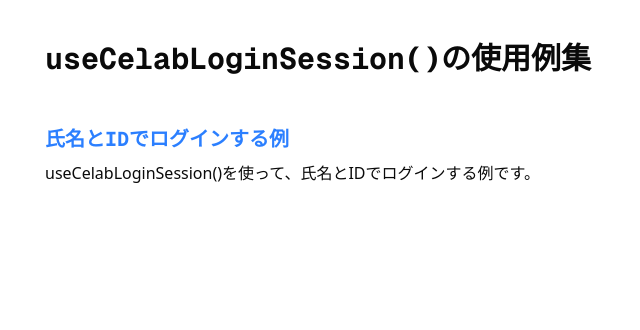
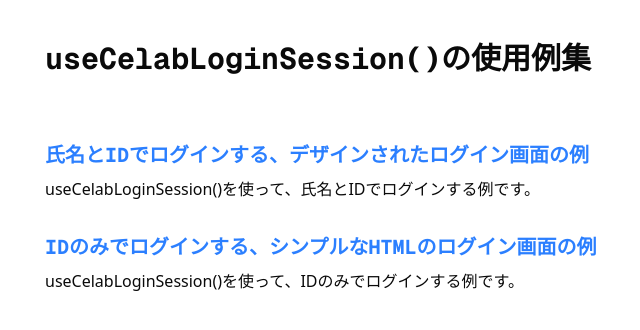
Before and after one commit to chell-uoxou/celab-react-user-session, a Next.js app: page / in a window 1280 px wide. Shown: the top 330 px of the page, without its empty margins (259-899 px from the left). Built offline with nearby package versions, Linux system fonts and the light colour scheme.

Commit message:
feat 新しい例を追加

```diff
--- a/src/app/examples/name_and_id/page.tsx
+++ b/src/app/examples/name_and_id/page.tsx
@@ -1,4 +1,4 @@
-import NameAndIDView from "@/features/examples/nameAndId/NameAndIDView";
+import NameAndIDView from "@/features/examples/nameAndID/NameAndIDView";
 
 export default function Page() {
   return <NameAndIDView />;
--- /dev/null
+++ b/src/app/examples/simple_only_id/page.tsx
@@ -0,0 +1,5 @@
+import SimpleOnlyIDView from "@/features/examples/simpleOnlyID/SimpleOnlyIDView";
+
+export default function Page() {
+  return <SimpleOnlyIDView />;
+}
--- a/src/app/page.tsx
+++ b/src/app/page.tsx
@@ -1,20 +1,25 @@
 "use client";
 
 import ExampleLink from "@/features/topPage/components/ExampleLink";
-import Link from "next/link";
 
 const LoginPage = () => {
   return (
-    <div className="flex flex-col gap-2 mx-auto max-w-2xl my-10">
+    <div className="flex flex-col gap-16 mx-auto max-w-2xl my-10">
       <h1 className="text-3xl font-bold">
         <span className="font-mono">useCelabLoginSession()</span>の使用例集
       </h1>
-      {/* <Link href={"/examples/name_and_id"}>氏名とIDでログインする例</Link> */}
-      <ExampleLink
-        href="/examples/name_and_id"
-        title="氏名とIDでログインする例"
-        description="useCelabLoginSession()を使って、氏名とIDでログインする例です。"
-      />
+      <div className="flex flex-col gap-8">
+        <ExampleLink
+          href="/examples/name_and_id"
+          title="氏名とIDでログインする、デザインされたログイン画面の例"
+          description="useCelabLoginSession()を使って、氏名とIDでログインする例です。"
+        />
+        <ExampleLink
+          href="/examples/simple_only_id"
+          title="IDのみでログインする、シンプルなHTMLのログイン画面の例"
+          description="useCelabLoginSession()を使って、IDのみでログインする例です。"
+        />
+      </div>
     </div>
   );
 };
--- /dev/null
+++ b/src/features/examples/simpleOnlyID/SimpleOnlyIDView.tsx
@@ -0,0 +1,16 @@
+"use client";
+
+import { useAuth } from "@/hooks/useAuth";
+import React from "react";
+
+const SimpleOnlyIDView = () => {
+  const {} = useAuth();
+
+  return (
+    <div className="flex flex-col p-8">
+      <h1 className="text-xl font-bold">実験システムにログイン</h1>
+    </div>
+  );
+};
+
+export default SimpleOnlyIDView;
--- a/src/features/topPage/components/ExampleLink.tsx
+++ b/src/features/topPage/components/ExampleLink.tsx
@@ -9,7 +9,7 @@ interface ExampleLinkProps {
 
 const ExampleLink = (props: ExampleLinkProps) => {
   return (
-    <div className="flex flex-col gap-2 my-10">
+    <div className="flex flex-col gap-2">
       <Link
         href={props.href}
         className="text-blue-500 hover:underline underline-offset-4"
```
